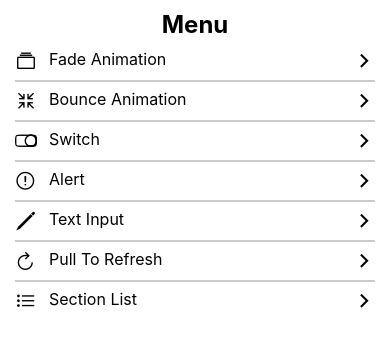
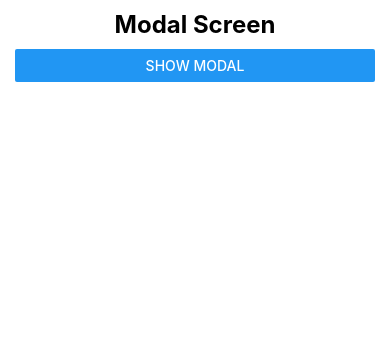
Before and after one commit to tris460/ReactNativeGists, a React Native app: screen /ModalScreen in a window 390 px wide. Shown: the top 346 px of the page. Built offline with nearby package versions, Linux system fonts and the light colour scheme.

Commit message:
Add modal

```diff
--- a/src/data/menuItems.tsx
+++ b/src/data/menuItems.tsx
@@ -36,4 +36,10 @@ export const menuItems: FlatListItemInterface[] = [
         icon: 'list-outline',
         component: 'SectionList'
     },
+
+    {
+        name: 'Modal',
+        icon: 'tablet-landscape-outline',
+        component: 'ModalScreen'
+    },
 ];
--- a/src/navigation/Navigator.tsx
+++ b/src/navigation/Navigator.tsx
@@ -7,6 +7,7 @@ import AlertScreen from "../screens/AlertScreen";
 import TextInputScreen from "../screens/TextInputScreen";
 import PullToRefresh from "../screens/PullToRefresh";
 import SectionListScreen from "../screens/SectionListScreen";
+import ModalScreen from "../screens/ModalScreen";
 
 const Stack = createStackNavigator();
 
@@ -21,6 +22,7 @@ const Navigator = () => {
         <Stack.Screen name="TextInputScreen" component={TextInputScreen} />
         <Stack.Screen name="PullToRefresh" component={PullToRefresh} />
         <Stack.Screen name="SectionList" component={SectionListScreen} />
+        <Stack.Screen name="ModalScreen" component={ModalScreen} />
     </Stack.Navigator>
   )
 }
--- /dev/null
+++ b/src/screens/ModalScreen.tsx
@@ -0,0 +1,42 @@
+import React, { useState } from 'react'
+import { Button, Modal, Text, View } from 'react-native'
+import { styles } from '../theme/appTheme'
+
+const ModalScreen = () => {
+    const [isVisible, setIsVisible] = useState(false);
+
+    return (
+        <View style={styles.container}>
+            <Text style={styles.title}>
+                Modal Screen
+            </Text>
+            <Button
+                title='Show modal'
+                onPress={() => setIsVisible(true)}
+                />
+
+            <Modal
+                animationType='slide'
+                visible={isVisible}
+                transparent
+                >
+                    <View style={{flex:1, backgroundColor:'#7775', justifyContent: 'center'}}>
+                        <View style={{backgroundColor: '#fff', margin: 20, padding: 20}}>
+                            <Text style={styles.subtitle}>
+                                Modal title
+                            </Text>
+                            <Text style={{...styles.switchText, marginBottom: 20}}>
+                                Modal body
+                            </Text>
+                            <Button
+                                title='Close modal'
+                                onPress={() => setIsVisible(false)}
+                                />
+                        </View>
+                    </View>
+            </Modal>
+        </View>
+    )
+}
+
+export default ModalScreen
```
